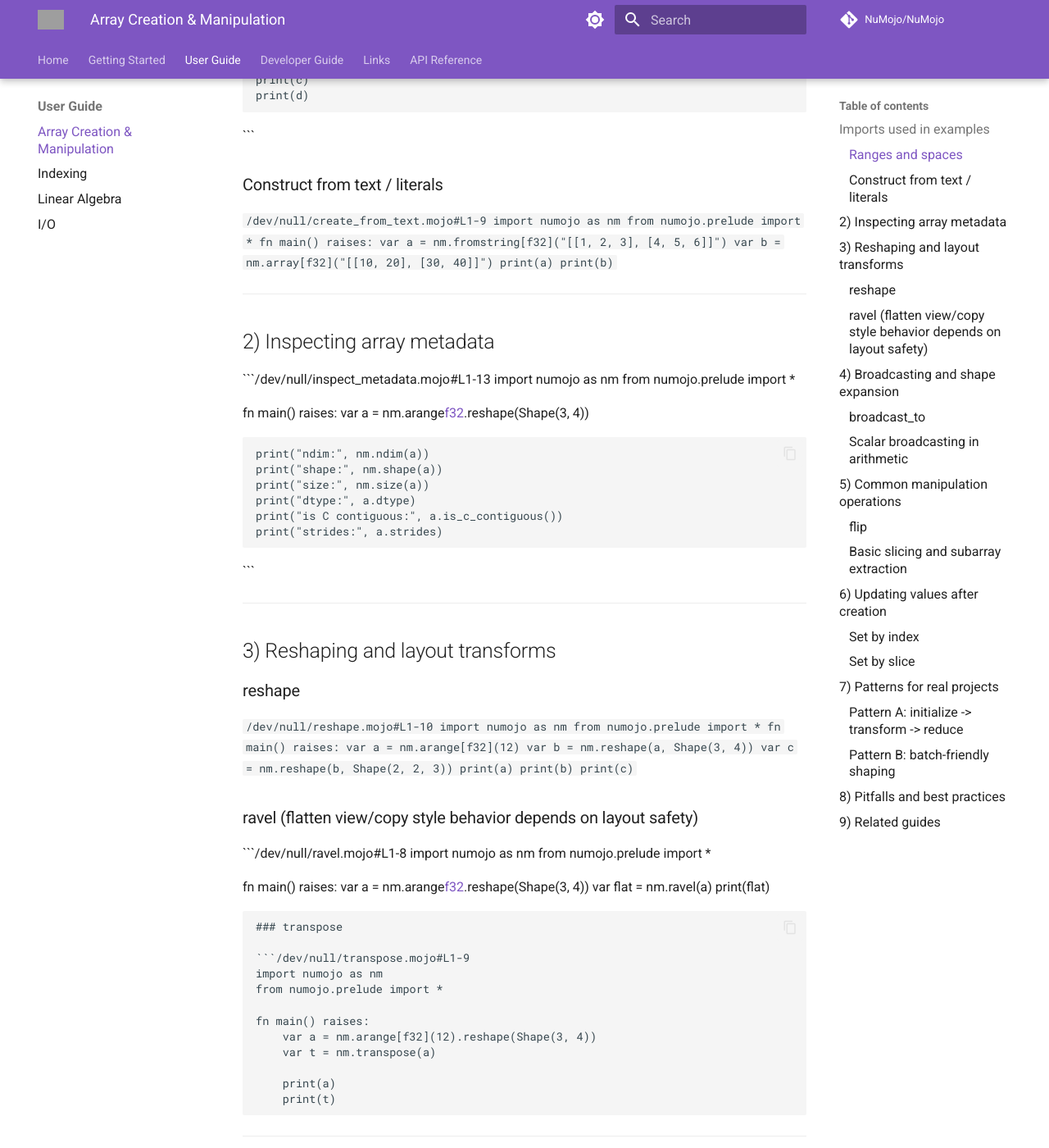
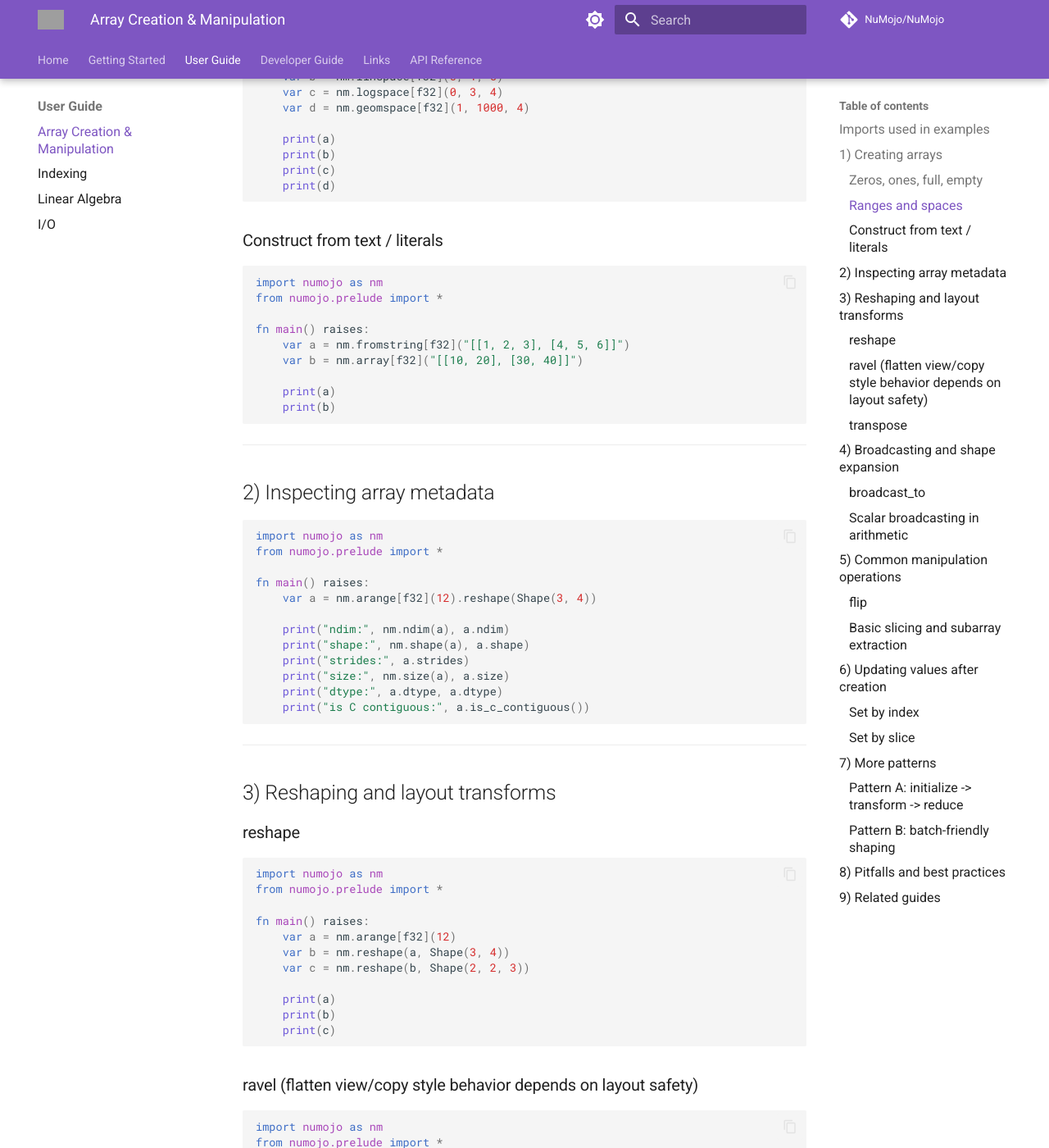
Before and after one commit to Mojo-Numerics-and-Algorithms-group/NuMojo-Docs, an MkDocs documentation site: the page built from docs/readthedocs/docs/user-guide/ndarray-creation-manipulation.md, in a window 1280 px wide and 1400 px high, scrolled down 1042 px. Shown: the whole window at 82% size. Built offline with MkDocs 1.6.1 and Material for MkDocs 9.7.7, drawn with Linux system fonts in a browser that asks for light colours; comment, search, counter and statistics services are not loaded; some of the changed text lies outside the part shown; grey boxes are pictures that could not be loaded.

Commit message:
fix user guide

````diff
--- a/docs/readthedocs/docs/user-guide/ndarray-creation-manipulation.md
+++ b/docs/readthedocs/docs/user-guide/ndarray-creation-manipulation.md
@@ -4,7 +4,7 @@
 
 ## Imports used in examples
 
-```/dev/null/imports.mojo#L1-3
+```mojo
 import numojo as nm
 from numojo.prelude import *
 ```
@@ -15,7 +15,7 @@
 
 ### Zeros, ones, full, empty
 
-```/dev/null/create_basic.mojo#L1-12
+```mojo
 import numojo as nm
 from numojo.prelude import *
 
@@ -37,7 +37,7 @@
 
 ### Ranges and spaces
 
-```/dev/null/create_ranges.mojo#L1-11
+```mojo
 import numojo as nm
 from numojo.prelude import *
 
@@ -55,7 +55,7 @@
 
 ### Construct from text / literals
 
-```/dev/null/create_from_text.mojo#L1-9
+```mojo
 import numojo as nm
 from numojo.prelude import *
 
@@ -71,19 +71,19 @@
 
 ## 2) Inspecting array metadata
 
-```/dev/null/inspect_metadata.mojo#L1-13
+```mojo
 import numojo as nm
 from numojo.prelude import *
 
 fn main() raises:
     var a = nm.arange[f32](12).reshape(Shape(3, 4))
 
-    print("ndim:", nm.ndim(a))
-    print("shape:", nm.shape(a))
-    print("size:", nm.size(a))
-    print("dtype:", a.dtype)
+    print("ndim:", nm.ndim(a), a.ndim)
+    print("shape:", nm.shape(a), a.shape)
+    print("strides:", a.strides)
+    print("size:", nm.size(a), a.size)
+    print("dtype:", a.dtype, a.dtype)
     print("is C contiguous:", a.is_c_contiguous())
-    print("strides:", a.strides)
 ```
 
 ---
@@ -92,7 +92,7 @@
 
 ### reshape
 
-```/dev/null/reshape.mojo#L1-10
+```mojo
 import numojo as nm
 from numojo.prelude import *
 
@@ -108,7 +108,7 @@
 
 ### ravel (flatten view/copy style behavior depends on layout safety)
 
-```/dev/null/ravel.mojo#L1-8
+```mojo
 import numojo as nm
 from numojo.prelude import *
 
@@ -120,7 +120,7 @@
 
 ### transpose
 
-```/dev/null/transpose.mojo#L1-9
+```mojo
 import numojo as nm
 from numojo.prelude import *
 
@@ -138,7 +138,7 @@
 
 ### broadcast_to
 
-```/dev/null/broadcast_to.mojo#L1-10
+```mojo
 import numojo as nm
 from numojo.prelude import *
 
@@ -154,14 +154,14 @@
 
 ### Scalar broadcasting in arithmetic
 
-```/dev/null/scalar_broadcast.mojo#L1-10
+```mojo
 import numojo as nm
 from numojo.prelude import *
 
 fn main() raises:
     var a = nm.arange[f32](6).reshape(Shape(2, 3))
-    var b = nm.add(a, SIMD[f32, 1](10))
-    var c = nm.mul(a, SIMD[f32, 1](2))
+    var b = nm.add(a, Scalar[f32](10))
+    var c = nm.mul(a, Scalar[f32](2))
 
     print(b)
     print(c)
@@ -173,7 +173,7 @@
 
 ### flip
 
-```/dev/null/flip.mojo#L1-9
+```mojo
 import numojo as nm
 from numojo.prelude import *
 
@@ -187,7 +187,7 @@
 
 ### Basic slicing and subarray extraction
 
-```/dev/null/slicing_extract.mojo#L1-12
+```mojo
 import numojo as nm
 from numojo.prelude import *
 
@@ -211,7 +211,7 @@
 
 ### Set by index
 
-```/dev/null/set_by_index.mojo#L1-10
+```mojo
 import numojo as nm
 from numojo.prelude import *
 
@@ -225,7 +225,7 @@
 
 ### Set by slice
 
-```/dev/null/set_by_slice.mojo#L1-10
+```mojo
 import numojo as nm
 from numojo.prelude import *
 
@@ -239,11 +239,11 @@
 
 ---
 
-## 7) Patterns for real projects
+## 7) More patterns
 
 ### Pattern A: initialize -> transform -> reduce
 
-```/dev/null/pattern_a.mojo#L1-12
+```mojo
 import numojo as nm
 from numojo.prelude import *
 
@@ -259,7 +259,7 @@
 
 ### Pattern B: batch-friendly shaping
 
-```/dev/null/pattern_b.mojo#L1-12
+```mojo
 import numojo as nm
 from numojo.prelude import *
 
````
Also changed, not shown: docs/readthedocs/docs/user-guide/indexing.md (+13 -13 lines), docs/readthedocs/docs/user-guide/io.md (+7 -7 lines), docs/readthedocs/docs/user-guide/linalg.md (+7 -7 lines).
